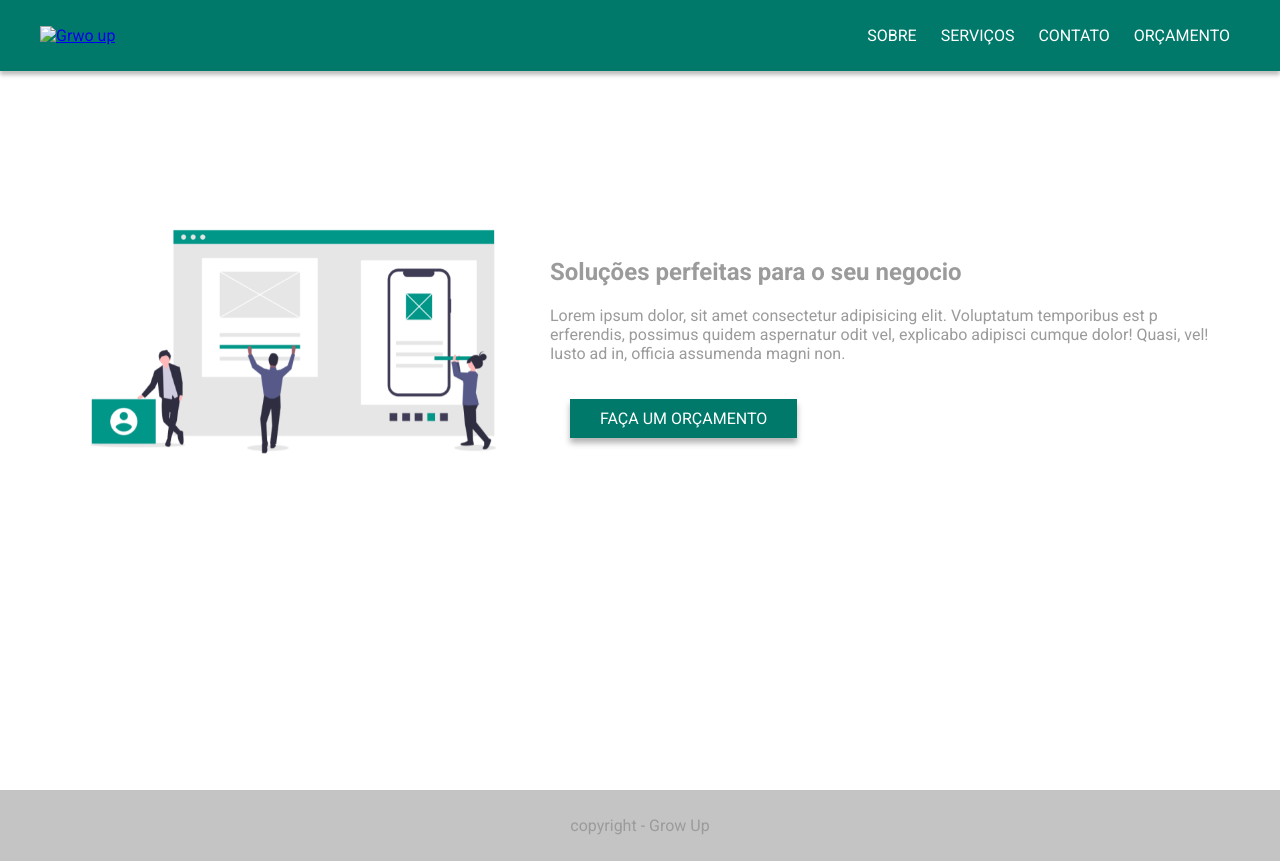
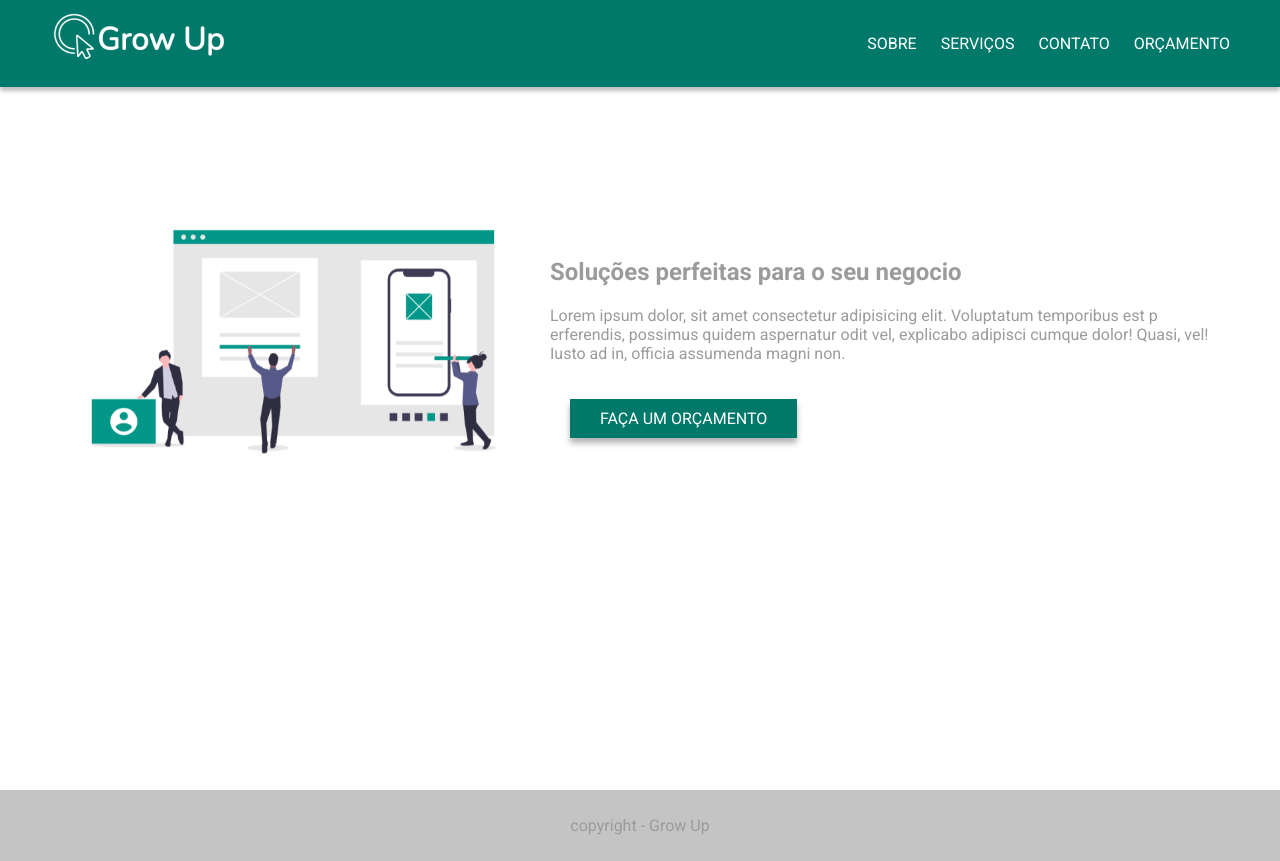
Before and after one commit to cristianeasreis/Grow-up, a plain HTML site: page index.html in a window 1280 px wide. Drawn offline with Linux system fonts and the light colour scheme; the site is published under a folder, as on GitHub Pages, so addresses that start at the root find nothing.

Commit message:
arumando html css digital house

```diff
--- a/index.html
+++ b/index.html
@@ -14,7 +14,7 @@
       <!-- cabeçalho -->
       <div class="container">
         <a href="index.html" class="logo">
-          <img src="/img/logo-.png" alt="Grwo up" />
+          <img src="img/logo-.png" alt="Grwo up" />
         </a>
 
         <nav>
```
